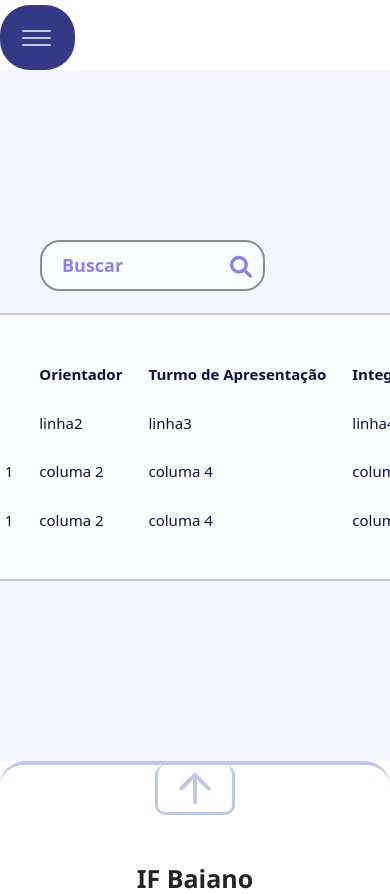
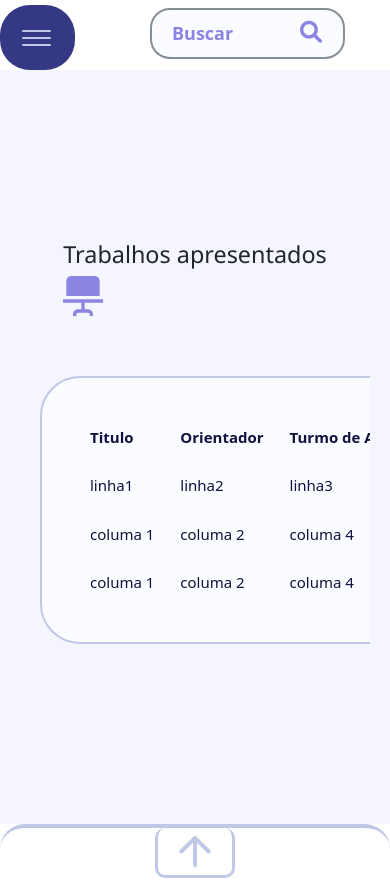
Before and after one commit to JH0nnYGb/FECITEC_GIT, a Django app: page //aprovados in a window 390 px wide. Shown: the part 200-1094 px from the top of the page. Run offline with Django 5.2, Linux system fonts and the light colour scheme.

Commit message:
Correção de Estilos #1

```diff
--- a/fecitec/static/Css/Midias/Phone/aprovados-phone.css
+++ b/fecitec/static/Css/Midias/Phone/aprovados-phone.css
@@ -8,17 +8,6 @@
         width: 130px;
     }
 
-    .table_approved{
-        /* border-collapse: separate;
-        border-spacing: 10px;
-        border: solid 2px #BFC8E5;
-        background-color: #FBFCFF;
-        border-radius: 40px;
-        width: 90%;
-        margin-inline: 20px;
-        padding-block: 30px;
-        padding-inline: 30px; */
-    }
 
     header {
         padding: 5px;
@@ -89,14 +78,17 @@
     }
 
     .seachr-bar{
-        margin-inline:20px;
+        display: block;
+        width: 13rem;
+        position:absolute;
+        top: 3px;
+        margin-inline:10rem;
         color:#8a84e2;
         background-color: #FBFCFF;
         font-weight:600;
         font-size: larger;
         padding-inline: 20px;
         padding-block: 10px;
-        width: 15rem;
         border-radius: 20px;
         border:2px solid #868E96;
         /* box-shadow: inset 0 4px 4px -2px rgba(0, 0, 0, 0.2); */
@@ -116,8 +108,8 @@
     #lupa {
         display: flex;
         position:  relative;
-        left: 14rem;
-        top: -35px;
+        left: 20rem;
+        top: -5px;
         font-size: 22px;
         color:#8a84e2;
 
@@ -138,4 +130,17 @@
     .card-de-instrucoes {
         width: 90%;
     }
+
+    .container-hamburge-seachr{
+        position: relative;
+    }
+
+    .title_table {
+        display: flex;
+        flex-direction: column;
+        justify-content: center;
+        align-items: center;
+        margin-bottom: 4rem;
+    }
+
 }
--- a/fecitec/static/Css/Midias/Phone/phone.css
+++ b/fecitec/static/Css/Midias/Phone/phone.css
@@ -83,13 +83,8 @@
         padding-top: 20px;
     }
 
-    .table-responsive {
-        overflow-x: auto; /* Adiciona a rolagem lateral */
-        width: 100%;
-        text-align: center;
-    }
-
     .seachr-bar{
+        display: none;
         margin-inline:20px;
         color:#8a84e2;
         background-color: #FBFCFF;
--- a/fecitec/templates/aprovado.html
+++ b/fecitec/templates/aprovado.html
@@ -11,18 +11,25 @@
 {% block title %}Aprovados{% endblock %}
 
 {% block content %}
-
 <div class="container-table">
     <div class="content_father">
-            <form action="">
+        <!-- <form action="">
 
             <div class="test">
-                    <input type="text" class="seachr-bar" name ="buscar" placeholder="Buscar" >
+                <input type="text" class="seachr-bar" class="test2" name ="buscar" placeholder="Buscar" >
                 <i class="fas fa-search" id="lupa"></i>
             </div>
-            </form>
+        </form> -->
 
         <div class="content_child">
+            <section class="title_table">
+                <article class="presented">
+                    <h2> Trabalhos apresentados </h2>
+                    <img src="{% static 'images/icone-banner.svg'%}" alt="">
+                </article>
+                <div class="barracks"></div>
+            </section>
+            <section class="table-responsive"> <!-- dessa div deixa a tabela responsiva para midias menores  -->
                 <table class="table_approved">
                     <thead class="cabecalho_table">
                         <th w-10%>Titulo</th>
@@ -50,11 +57,11 @@
                             <td class="conteudo_li">columa 3</td>
                         </tr>
                     </tbody>
-
-
                 </table>
+            </section>
 
         </div>
     </div>
 </div>
+
 {% endblock %}
--- a/fecitec/templates/base.html
+++ b/fecitec/templates/base.html
@@ -47,6 +47,7 @@
         <div class="animation"></div>
     </nav>
 
+    <div class="container-hamburge-seachr">
         <nav id="navigation" class="navigation" role="navigation">
             <div id="menuToggle">
               <input type="checkbox" />
@@ -68,7 +69,18 @@
 
             </ul>
            </div>
+
+           <div class="con">
+                <form action="">
+                    <div class="test">
+                        <input type="text" class="seachr-bar" class="test2" name ="buscar" placeholder="Buscar" >
+                        <i class="fas fa-search" id="lupa"></i>
+                    </div>
+                </form>
+           </div>
         </nav>
+    </div>
+
 
 
     <main>
```
Lines whose indentation alone changed are shown as unchanged.
